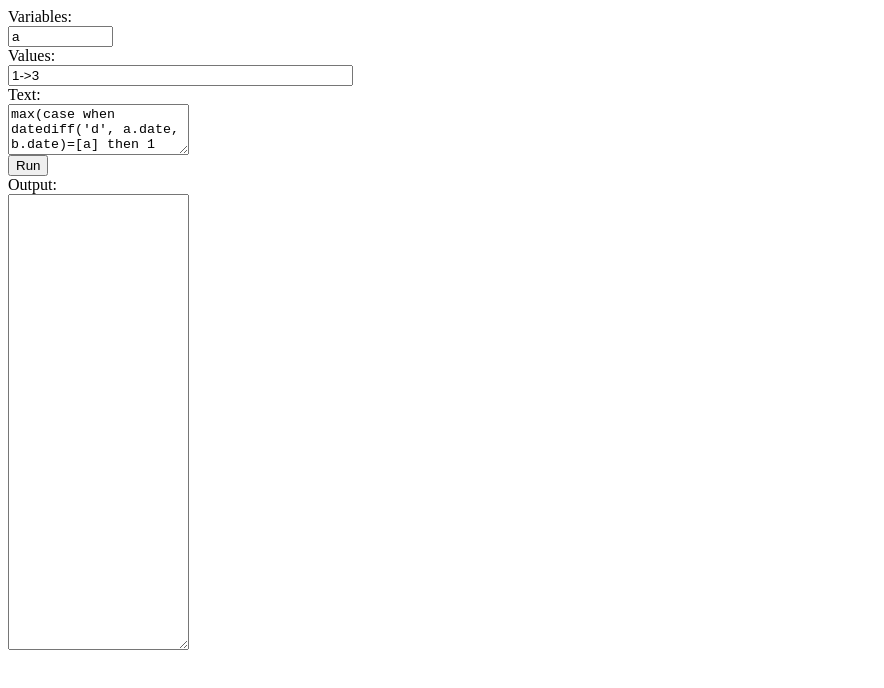
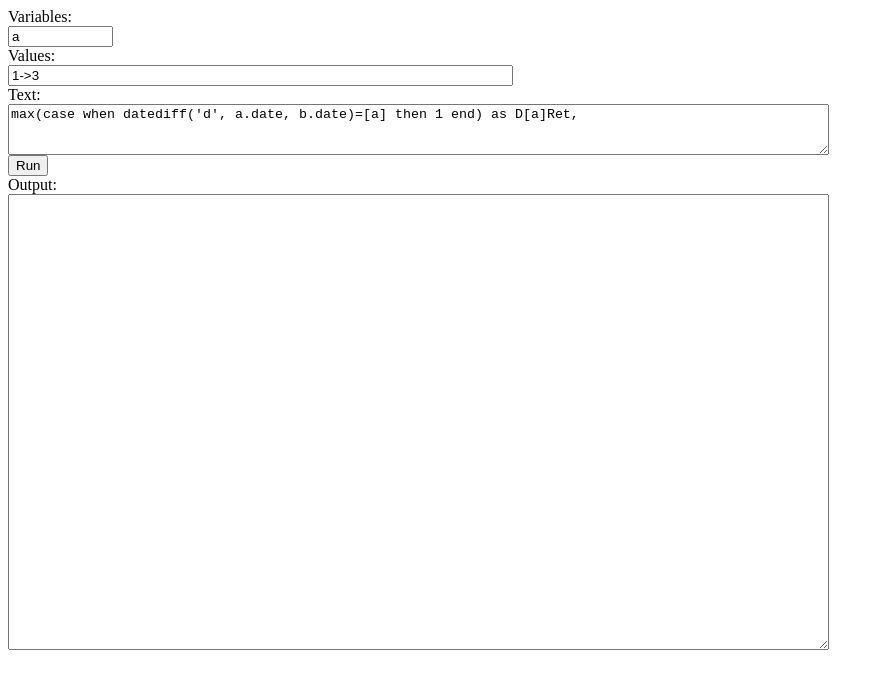
Before and after one commit to hphillips/SimpleApps, a plain HTML site: page TextGen.html in a window 1280 px wide. Shown: the whole page, without its empty margins (0-884 px from the left). Drawn offline with Linux system fonts and the light colour scheme.

Commit message:
Update TextGen.html

```diff
--- a/TextGen.html
+++ b/TextGen.html
@@ -56,16 +56,16 @@ Variables:
  <br />
 Values:
 <br />
-<input id="values" size="40" value="1->3" />
+<input id="values" size="60" value="1->3" />
  <br />
 Text:
  <br />
- <textarea id="text" wrap="logical" rows="3" columns="200">max(case when datediff('d', a.date, b.date)=[a] then 1 end) as D[a]Ret,
+ <textarea id="text" wrap="logical" rows="3" cols="100">max(case when datediff('d', a.date, b.date)=[a] then 1 end) as D[a]Ret,
  </textarea>
  <br />
  <input onclick="loop()" type="button" value="Run" />
  <br />
  Output:
   <br />
- <textarea id="output" wrap="logical" rows="30" columns="200"></textarea>
+ <textarea id="output" wrap="logical" rows="30" cols="100"></textarea>
 </body>
```
